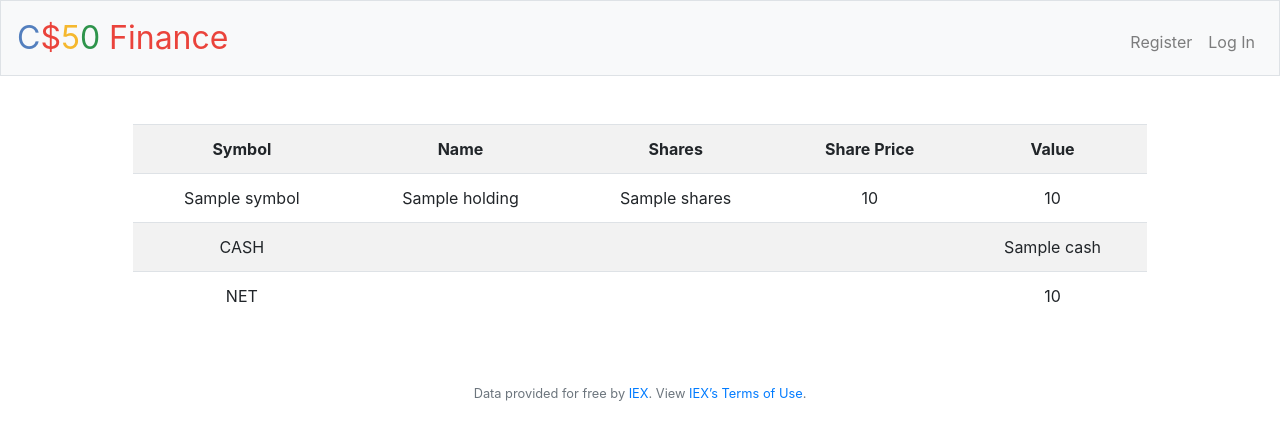
After one commit to ZigaHajsen/cs50, a Flask app: template pset9/finance/templates/index.html in a window 1280 px wide. The commit adds this page. Shown: the top 440 px of the page. Run offline with Flask 2, Linux system fonts and the light colour scheme; the template is opened without the code that fills it: most values are stand-ins (such as "Sample title", 1, 10 or a date in 2020); some libraries are stand-ins or nearby versions.

Commit message:
added finance pset

```diff
--- a/pset9/finance/application.py
+++ b/pset9/finance/application.py
@@ -42,25 +42,103 @@ if not os.environ.get("API_KEY"):
     raise RuntimeError("API_KEY not set")
 
 
+@app.route("/cash", methods=["GET", "POST"])
+@login_required
+def cash():
+    """Add cash"""
+    # User reached route via POST (as by submitting a form via POST)
+    if request.method == "POST":
+        # add cash to user
+        db.execute("UPDATE users SET cash=cash+:amount WHERE id=:id",
+                   amount=request.form.get("cash"), id=session["user_id"])
+        flash("Cash added")
+
+        return redirect("/")
+    else:
+        return render_template("cash.html")
+
+
 @app.route("/")
 @login_required
 def index():
     """Show portfolio of stocks"""
-    return apology("TODO")
+    # get all stocks and group by symbol
+    rows = db.execute(
+        "SELECT symbol, SUM(shares) as total_shares FROM transactions WHERE user_id=:user_id GROUP BY symbol HAVING total_shares > 0", user_id=session["user_id"])
+
+    # calculate total price by stock
+    holdings = []
+    total = 0
+    for row in rows:
+        stock = lookup(row["symbol"])
+        holdings.append({
+            "symbol": stock["symbol"],
+            "name": stock["name"],
+            "shares": row["total_shares"],
+            "price": usd(stock["price"]),
+            "total": usd(stock["price"] * row["total_shares"])
+        })
+        total += stock["price"] * row["total_shares"]
+
+    # calcualte all values
+    result = db.execute(
+        "SELECT cash FROM users WHERE id=:id", id=session["user_id"])
+    cash = result[0]["cash"]
+    total += cash
+
+    return render_template("index.html", holdings=holdings, cash=usd(cash), total=usd(total))
 
 
 @app.route("/buy", methods=["GET", "POST"])
 @login_required
 def buy():
     """Buy shares of stock"""
-    return apology("TODO")
+    # User reached route via POST (as by submitting a form via POST)
+    if request.method == "POST":
+        # ensure stock symbol and number of shares was submitted
+        if not request.form.get("symbol") or not request.form.get("shares"):
+            return apology("must provide stock symbol and number of shares", 403)
+
+        # get stock
+        stock = lookup(request.form.get("symbol"))
+
+        # check is valid stock name provided
+        if stock == None:
+            return apology("Stock symbol not valid", 403)
+
+        # calculate cost of transaction
+        cost = int(request.form.get("shares")) * stock['price']
+
+        # check if user has enough cash for transaction
+        result = db.execute(
+            "SELECT cash FROM users WHERE id=:id", id=session["user_id"])
+        if cost > result[0]["cash"]:
+            return apology("you do not have enough cash for this transaction", 403)
+
+        # update cash amount in users database
+        db.execute("UPDATE users SET cash=cash-:cost WHERE id=:id",
+                   cost=cost, id=session["user_id"])
+
+        # add transaction to transaction database
+        db.execute("INSERT INTO transactions (user_id, symbol, shares, price) VALUES (:user_id, :symbol, :shares, :price)",
+                   user_id=session["user_id"], symbol=stock["symbol"], shares=int(request.form.get("shares")), price=stock["price"])
+        flash("Transaction successfull")
+
+        return redirect("/")
+
+    else:
+        return render_template("buy.html")
 
 
 @app.route("/history")
 @login_required
 def history():
     """Show history of transactions"""
-    return apology("TODO")
+    transactions = db.execute(
+        "SELECT symbol, shares, price, transacted FROM transactions WHERE user_id=:user_id", user_id=session["user_id"])
+    for i in range(len(transactions)):
+        transactions[i]["price"] = usd(transactions[i]["price"])
+    return render_template("history.html", transactions=transactions)
 
 
 @app.route("/login", methods=["GET", "POST"])
@@ -115,20 +193,116 @@ def logout():
 @login_required
 def quote():
     """Get stock quote."""
-    return apology("TODO")
+
+    # if user reached route via POST (as by submitting a form via POST)
+    if request.method == "POST":
+        # ensure name of stock was submitted
+        if not request.form.get("symbol"):
+            return apology("must provide stock symbol", 403)
+
+        # get stock
+        stock = lookup(request.form.get("symbol"))
+
+        # check is valid stock name provided
+        if stock == None:
+            return apology("Stock symbol not valid", 403)
+
+        # stock name is valid
+        else:
+            return render_template("quoted.html", stock={
+                'name': stock['name'],
+                'symbol': stock['symbol'],
+                'price': usd(stock['price'])
+            })
+
+    # else if user reached route via GET (as by clicking a link or via redirect)
+    else:
+        return render_template("quote.html")
 
 
 @app.route("/register", methods=["GET", "POST"])
 def register():
     """Register user"""
-    return apology("TODO")
+    if request.method == "POST":
+        # Ensure username was submitted
+        if not request.form.get("username"):
+            return apology("must provide username", 403)
+
+        # Ensure password was submitted
+        elif not request.form.get("password") or not request.form.get("confirmation"):
+            return apology("must provide password", 403)
+
+        # Ensure password was and confirm password match
+        elif request.form.get("password") != request.form.get("confirmation"):
+            return apology("password and confirm password must match", 403)
+
+        # hash password
+        hash = generate_password_hash(request.form.get("password"))
+
+        # add user to database
+        try:
+            result = db.execute("INSERT INTO users (username, hash) VALUES (:username, :hash)",
+                                username=request.form.get("username"), hash=hash)
+
+        # ensure username is unique
+        except:
+            return apology("username already exists", 403)
+
+        # remember which user has logged in
+        session["user_id"] = result
+
+        # Redirect user to home page
+        return redirect("/")
+
+    # User reached route via GET (as by clicking a link or via redirect)
+    else:
+        return render_template("register.html")
 
 
 @app.route("/sell", methods=["GET", "POST"])
 @login_required
 def sell():
     """Sell shares of stock"""
-    return apology("TODO")
+    # User reached route via POST (as by submitting a form via POST)
+    if request.method == "POST":
+        # ensure stock symbol and number of shares was submitted
+        if not request.form.get("symbol") or not request.form.get("shares"):
+            return apology("must provide stock symbol and number of shares", 403)
+
+        # get stock
+        stock = lookup(request.form.get("symbol"))
+
+        # check is valid stock name provided
+        if stock == None:
+            return apology("Stock symbol not valid", 403)
+
+        # group shares by symbol
+        rows = db.execute(
+            "SELECT symbol, SUM(shares) as total_shares FROM transactions WHERE user_id=:user_id GROUP BY symbol HAVING total_shares > 0", user_id=session["user_id"])
+        for row in rows:
+            if row["symbol"] == request.form.get("symbol"):
+                # check if enough shares
+                if int(request.form.get("shares")) > row["total_shares"]:
+                    return apology("not enough shares to sell", 403)
+
+        # calculate profit of transaction
+        profit = int(request.form.get("shares")) * stock['price']
+
+        # update cash amount in users database
+        db.execute("UPDATE users SET cash=cash+:profit WHERE id=:id",
+                   profit=profit, id=session["user_id"])
+
+        # add transaction to transaction database
+        db.execute("INSERT INTO transactions (user_id, symbol, shares, price) VALUES (:user_id, :symbol, :shares, :price)",
+                   user_id=session["user_id"], symbol=stock["symbol"], shares=-1 * int(request.form.get("shares")), price=stock["price"])
+        flash("Transaction successfull")
+
+        return redirect("/")
+
+    else:
+        symbols = db.execute(
+            "SELECT symbol FROM transactions WHERE user_id=:user_id GROUP BY symbol HAVING SUM(shares) > 0", user_id=session["user_id"])
+        return render_template("sell.html", symbols=[symbol["symbol"] for symbol in symbols])
 
 
 def errorhandler(e):
--- /dev/null
+++ b/pset9/finance/templates/index.html
@@ -0,0 +1,33 @@
+{% extends "layout.html" %} {% block title %} Portfolio {% endblock %} {% block
+main %}
+<div class="container">
+  <table class="table table-striped">
+    <tr>
+      <th>Symbol</th>
+      <th>Name</th>
+      <th>Shares</th>
+      <th>Share Price</th>
+      <th>Value</th>
+    </tr>
+    {% for holding in holdings %}
+    <tr>
+      <td>{{ holding['symbol'] }}</td>
+      <td>{{ holding['name'] }}</td>
+      <td>{{ holding['shares'] }}</td>
+      <td>{{ holding['price'] }}</td>
+      <td>{{ holding['total'] }}</td>
+    </tr>
+    {% endfor %}
+    <tr>
+      <td>CASH</td>
+      <td colspan="3"></td>
+      <td>{{ cash }}</td>
+    </tr>
+    <tr>
+      <td>NET</td>
+      <td colspan="3"></td>
+      <td>{{ total }}</td>
+    </tr>
+  </table>
+</div>
+{% endblock %}
--- a/pset9/finance/templates/layout.html
+++ b/pset9/finance/templates/layout.html
@@ -60,6 +60,7 @@
           <li class="nav-item">
             <a class="nav-link" href="/history">History</a>
           </li>
+          <li class="nav-item"><a class="nav-link" href="/cash">Cash</a></li>
         </ul>
         <ul class="navbar-nav ml-auto mt-2">
           <li class="nav-item">
```
Also changed, not shown: pset9/finance/templates/buy.html (added, +28 -0 lines), pset9/finance/templates/cash.html (added, +19 -0 lines), pset9/finance/templates/history.html (added, +21 -0 lines), pset9/finance/templates/quote.html (added, +18 -0 lines), pset9/finance/templates/quoted.html (added, +17 -0 lines), pset9/finance/templates/register.html (added, +32 -0 lines), pset9/finance/templates/sell.html (added, +26 -0 lines).
